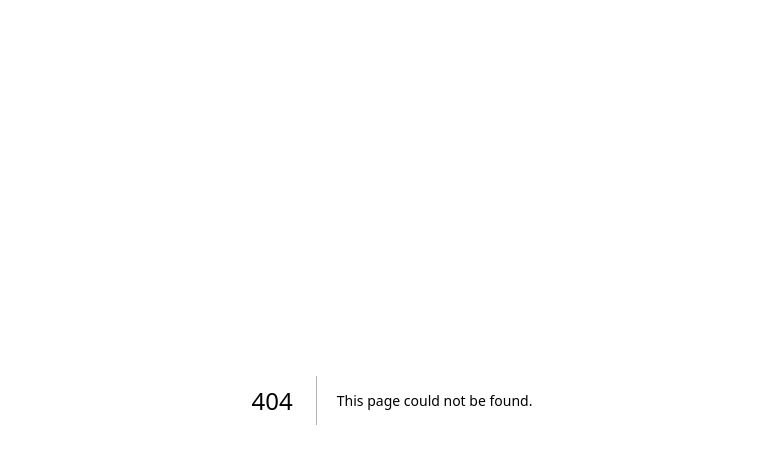
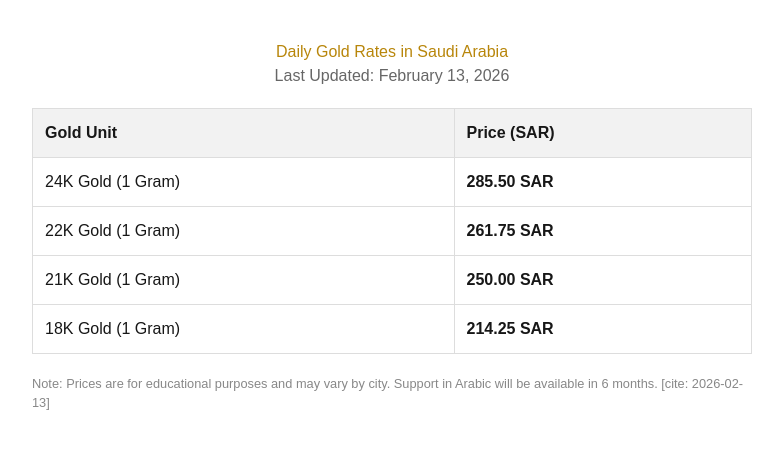
Before and after one commit to DiGiSaudia/saudirate, a Next.js app: page /gold-rates in a window 1280 px wide. Before the commit this address had no page. Shown: the top 464 px of the page, without its empty margins (248-1031 px from the left). Built offline with nearby package versions, Linux system fonts and the light colour scheme.

Commit message:
added gold rates page

```diff
--- /dev/null
+++ b/app/gold-rates/page.tsx
@@ -0,0 +1,37 @@
+import React from 'react';
+
+export default function GoldRates() {
+  const rates = [
+    { unit: "24K Gold (1 Gram)", price: "285.50 SAR" },
+    { unit: "22K Gold (1 Gram)", price: "261.75 SAR" },
+    { unit: "21K Gold (1 Gram)", price: "250.00 SAR" },
+    { unit: "18K Gold (1 Gram)", price: "214.25 SAR" },
+  ];
+
+  return (
+    <div style={{ padding: "40px", maxWidth: "800px", margin: "0 auto", fontFamily: "sans-serif" }}>
+      <h1 style={{ textAlign: "center", color: "#b8860b" }}>Daily Gold Rates in Saudi Arabia</h1>
+      <p style={{ textAlign: "center", color: "#666" }}>Last Updated: February 13, 2026</p>
+
+      <table style={{ width: "100%", borderCollapse: "collapse", marginTop: "20px" }}>
+        <thead>
+          <tr style={{ backgroundColor: "#f2f2f2" }}>
+            <th style={{ padding: "12px", border: "1px solid #ddd", textAlign: "left" }}>Gold Unit</th>
+            <th style={{ padding: "12px", border: "1px solid #ddd", textAlign: "left" }}>Price (SAR)</th>
+          </tr>
+        </thead>
+        <tbody>
+          {rates.map((rate, index) => (
+            <tr key={index}>
+              <td style={{ padding: "12px", border: "1px solid #ddd" }}>{rate.unit}</td>
+              <td style={{ padding: "12px", border: "1px solid #ddd", fontWeight: "bold" }}>{rate.price}</td>
+            </tr>
+          ))}
+        </tbody>
+      </table>
+      <p style={{ marginTop: "20px", fontSize: "0.8rem", color: "#888" }}>
+        Note: Prices are for educational purposes and may vary by city. Support in Arabic will be available in 6 months. [cite: 2026-02-13]
+      </p>
+    </div>
+  );
+}
```
